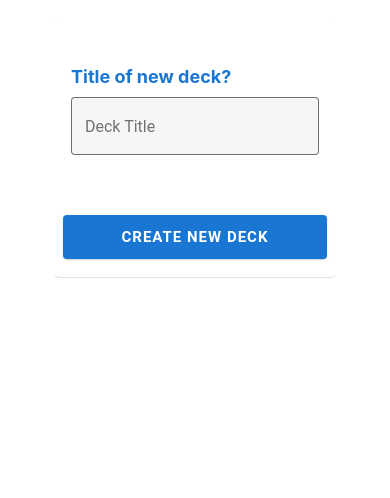
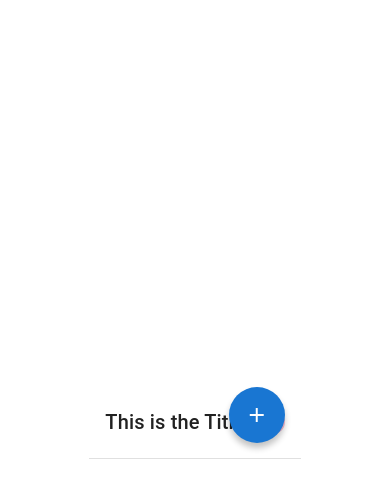
Before and after one commit to SammyBloom/mobileflashcards-reactNative, a React Native app: screen / in a window 390 px wide. Shown: the top 498 px of the page. Built offline with nearby package versions, Linux system fonts and the light colour scheme.

Commit message:
List Deckworks fine but need to arrange everything

```diff
--- a/App.js
+++ b/App.js
@@ -1,15 +1,15 @@
 import { StatusBar } from 'expo-status-bar';
 import React from 'react';
-import AddDeck from './src/screens/AddDeck';
 import { Provider as PaperProvider } from 'react-native-paper';
 import { StyleSheet, Text, View } from "react-native";
 import { theme } from './src/utils/theme';
+import ListDeck from './src/screens/ListDeck';
 
 export default function App() {
   return (
     <PaperProvider theme={theme}>
       <View style={styles.container}>
-        <AddDeck/>
+        <ListDeck/>
       </View>
     </PaperProvider>
 
--- /dev/null
+++ b/src/screens/ListDeck.js
@@ -0,0 +1,54 @@
+import React from "react";
+import { StyleSheet, ScrollView, TouchableOpacity, View } from "react-native";
+import { Card, Divider, Colors, Avatar, FAB } from "react-native-paper";
+
+export default class ListDeck extends React.Component {
+    render() {
+        return(
+            <View>
+                <ScrollView>
+                    {/* Implement displaying each deck */}
+                <TouchableOpacity>
+                    <Card.Title
+                        title="This is the Title"
+                        right={props => (
+                        <Avatar.Text
+                        size={24}
+                        style={styles.avatarText}
+                        //   Implement label
+                        label="4"/>
+                        )}
+                    />
+                    <Divider />
+                </TouchableOpacity>
+                </ScrollView>
+                    <FAB style={styles.fab} icon="plus"
+                        // Implement on Press Functionality
+                    />
+            </View>
+        )
+    }
+}
+
+const styles = StyleSheet.create({
+    container: {
+      flex: 1,
+      backgroundColor: "#FFF"
+    },
+    fab: {
+      position: "absolute",
+      margin: 16,
+      right: 0,
+      bottom: 0,
+      backgroundColor: Colors.blue700
+    },
+    text: {
+      color: "#fff",
+      fontSize: 30,
+      fontWeight: "500"
+    },
+    avatarText: {
+      marginRight: 16,
+      backgroundColor: Colors.pink100
+    }
+  });
```
